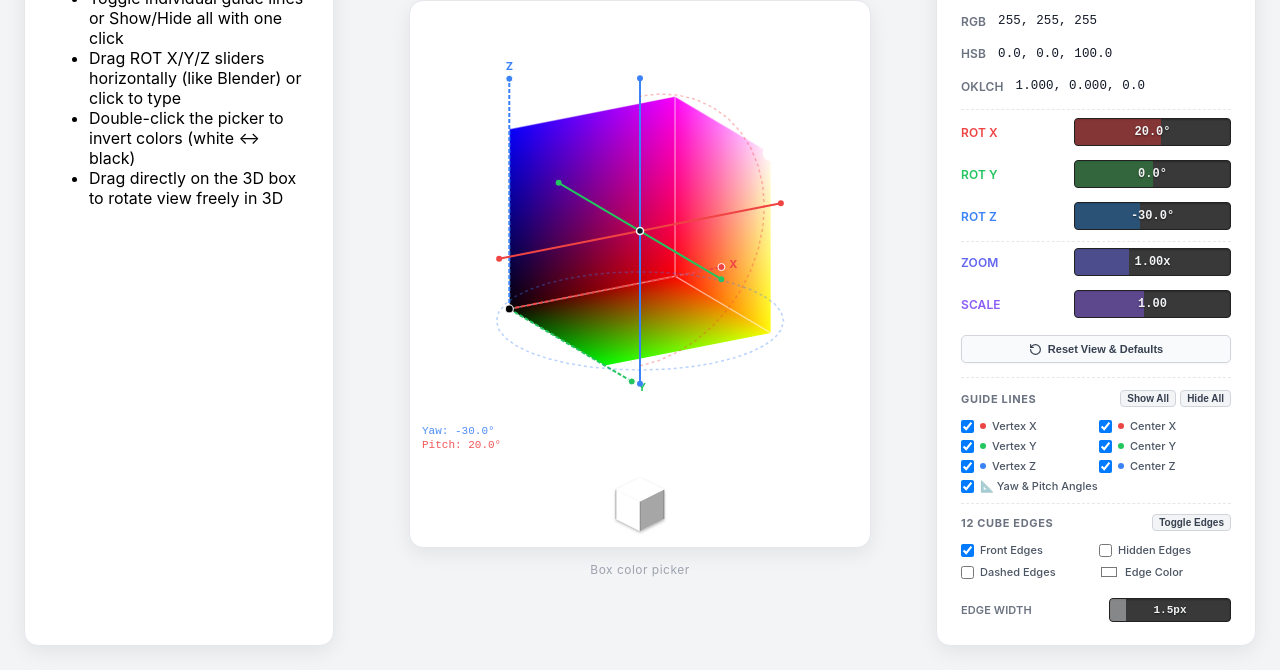
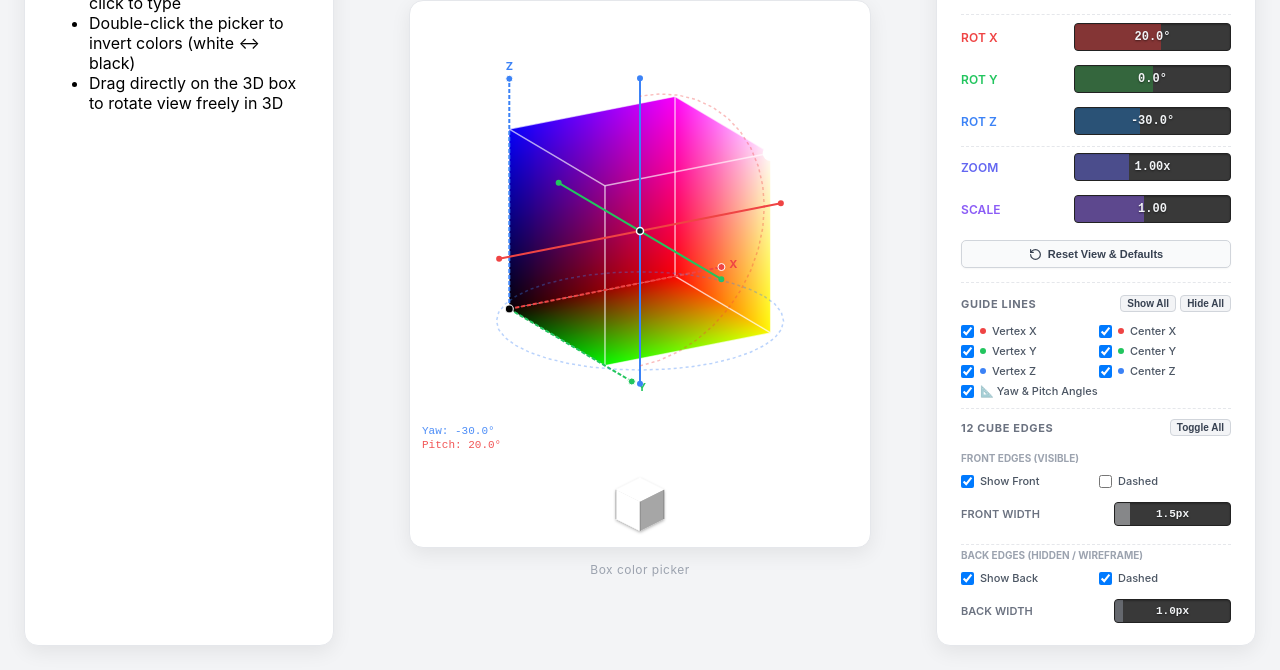
Before and after one commit to connoryang331/color-is-box, a website: page demo/index.html in a window 1280 px wide. Shown: the part 130-800 px from the top of the page. Drawn offline with Linux system fonts and the light colour scheme.

Commit message:
feat: accurately distinguish front & back/hidden edges with independent dashed/solid and width controls

```diff
--- a/demo/index.html
+++ b/demo/index.html
@@ -231,25 +231,40 @@
         </div>
       </div>
 
-      <!-- 12 Cube Edges Style Controls -->
+      <!-- 12 Cube Edges Style Controls (Front & Back/Hidden Edges) -->
       <div class="guides-panel" style="margin-top: 10px; padding-top: 10px;">
         <div class="guide-header">
           <span>12 Cube Edges</span>
           <div class="btn-all-group">
-            <button class="btn-mini" id="btn-toggle-edges">Toggle Edges</button>
+            <button class="btn-mini" id="btn-toggle-edges">Toggle All</button>
           </div>
         </div>
-        <div class="guide-grid" style="margin-bottom: 6px;">
-          <label class="guide-toggle-item"><input type="checkbox" id="e-vis" checked>Front Edges</label>
-          <label class="guide-toggle-item"><input type="checkbox" id="e-hid">Hidden Edges</label>
-          <label class="guide-toggle-item"><input type="checkbox" id="e-dash">Dashed Edges</label>
-          <label class="guide-toggle-item"><input type="color" id="e-col" value="#ffffff" style="width: 20px; height: 18px; border: none; padding: 0; cursor: pointer; background: transparent;">Edge Color</label>
+
+        <!-- Front Edges (前侧可见边) -->
+        <div style="font-size: 10px; font-weight: 700; color: #9ca3af; text-transform: uppercase; margin: 4px 0 2px 0;">Front Edges (Visible)</div>
+        <div class="guide-grid" style="margin-bottom: 4px;">
+          <label class="guide-toggle-item"><input type="checkbox" id="ef-vis" checked>Show Front</label>
+          <label class="guide-toggle-item"><input type="checkbox" id="ef-dash">Dashed</label>
         </div>
-        <div class="row" style="padding: 3px 0;">
-          <span class="label" style="font-size: 11px;">EDGE WIDTH</span>
-          <div class="blender-slider" id="slider-edge-w" style="width: 120px; height: 22px;">
+        <div class="row" style="padding: 2px 0;">
+          <span class="label" style="font-size: 11px;">FRONT WIDTH</span>
+          <div class="blender-slider" id="slider-ef-w" style="width: 115px; height: 22px;">
             <div class="bar" style="background: #e5e7eb;"></div>
-            <input type="text" id="v-edge-w" value="1.5px" style="font-size: 11px; line-height: 22px;">
+            <input type="text" id="v-ef-w" value="1.5px" style="font-size: 11px; line-height: 22px;">
+          </div>
+        </div>
+
+        <!-- Back / Hidden Edges (后侧暗部透视边) -->
+        <div style="font-size: 10px; font-weight: 700; color: #9ca3af; text-transform: uppercase; margin: 8px 0 2px 0; padding-top: 4px; border-top: 1px dashed #e5e7eb;">Back Edges (Hidden / Wireframe)</div>
+        <div class="guide-grid" style="margin-bottom: 4px;">
+          <label class="guide-toggle-item"><input type="checkbox" id="eb-vis" checked>Show Back</label>
+          <label class="guide-toggle-item"><input type="checkbox" id="eb-dash" checked>Dashed</label>
+        </div>
+        <div class="row" style="padding: 2px 0;">
+          <span class="label" style="font-size: 11px;">BACK WIDTH</span>
+          <div class="blender-slider" id="slider-eb-w" style="width: 115px; height: 22px;">
+            <div class="bar" style="background: #9ca3af;"></div>
+            <input type="text" id="v-eb-w" value="1.0px" style="font-size: 11px; line-height: 22px;">
           </div>
         </div>
       </div>
@@ -401,35 +416,36 @@
       };
     };
 
-    // ── 12 Cube Edges Controls Logic ──
-    const eVis = document.getElementById('e-vis');
-    const eHid = document.getElementById('e-hid');
-    const eDash = document.getElementById('e-dash');
-    const eCol = document.getElementById('e-col');
+    // ── 12 Cube Edges Controls Logic (Front & Back) ──
+    const efVis = document.getElementById('ef-vis');
+    const efDash = document.getElementById('ef-dash');
+    const ebVis = document.getElementById('eb-vis');
+    const ebDash = document.getElementById('eb-dash');
     const btnToggleEdges = document.getElementById('btn-toggle-edges');
 
     const updateEdgeStyle = () => {
       if (picker && picker.setEdgeStyle) {
         picker.setEdgeStyle({
-          showVisible: eVis.checked,
-          showHidden: eHid.checked,
-          dashed: eDash.checked,
-          color: eCol.value,
+          showFront: efVis.checked,
+          frontDashed: efDash.checked,
+          showBack: ebVis.checked,
+          backDashed: ebDash.checked,
         });
       }
     };
 
-    [eVis, eHid, eDash, eCol].forEach(el => el.addEventListener('input', updateEdgeStyle));
+    [efVis, efDash, ebVis, ebDash].forEach(el => el.addEventListener('input', updateEdgeStyle));
 
     let allEdgesOn = true;
     btnToggleEdges.addEventListener('click', () => {
       allEdgesOn = !allEdgesOn;
-      eVis.checked = allEdgesOn;
-      eHid.checked = allEdgesOn;
+      efVis.checked = allEdgesOn;
+      ebVis.checked = allEdgesOn;
       updateEdgeStyle();
     });
 
-    const sEdgeW = makeGenericSlider('slider-edge-w', 'v-edge-w', () => picker.getEdgeStyle ? picker.getEdgeStyle().width : 1.5, (w) => { if (picker.setEdgeStyle) picker.setEdgeStyle({ width: w }); }, 0.5, 8.0, 'px', 1);
+    const sEfW = makeGenericSlider('slider-ef-w', 'v-ef-w', () => picker.getEdgeStyle ? picker.getEdgeStyle().frontWidth : 1.5, (w) => { if (picker.setEdgeStyle) picker.setEdgeStyle({ frontWidth: w }); }, 0.5, 8.0, 'px', 1);
+    const sEbW = makeGenericSlider('slider-eb-w', 'v-eb-w', () => picker.getEdgeStyle ? picker.getEdgeStyle().backWidth : 1.0, (w) => { if (picker.setEdgeStyle) picker.setEdgeStyle({ backWidth: w }); }, 0.5, 8.0, 'px', 1);
 
     // ── Blender-style Slider & Input Logic ──
     const initBlenderSlider = (sliderId, inputId, axis, minVal, maxVal) => {
@@ -541,7 +557,8 @@
       sZ.update();
       sZoom.update();
       sScale.update();
-      sEdgeW.update();
+      sEfW.update();
+      sEbW.update();
       requestAnimationFrame(updateLoop);
     };
     requestAnimationFrame(updateLoop);
--- a/src/box-renderer.ts
+++ b/src/box-renderer.ts
@@ -183,58 +183,114 @@ export function getEdgeStyle(): EdgeStyleConfig {
   return { ...activeEdgeStyle };
 }
 
-// 12条边线在顶点中的索引对 (0: 000, 1: 100, 2: 010, 3: 001, 4: 110, 5: 101, 6: 011, 7: 111)
-const ALL_12_EDGES: [number, number][] = [
-  // 底面 4 条边 (z=0)
-  [0, 1], [1, 4], [4, 2], [2, 0],
-  // 顶面 4 条边 (z=1)
-  [3, 5], [5, 7], [7, 6], [6, 3],
-  // 纵向 4 条立柱边
-  [0, 3], [1, 5], [4, 7], [2, 6],
+/**
+ * 立方体 12 条边以及其相邻的两个面索引 (0: -X, 1: +X, 2: -Y, 3: +Y, 4: -Z, 5: +Z)
+ */
+const EDGE_TOPOLOGY: { edge: [number, number]; faces: [number, number] }[] = [
+  // 底面 4 条边 (z=0, -Z面为 4)
+  { edge: [0, 1], faces: [4, 2] }, // -Z, -Y
+  { edge: [1, 4], faces: [4, 1] }, // -Z, +X
+  { edge: [4, 2], faces: [4, 3] }, // -Z, +Y
+  { edge: [2, 0], faces: [4, 0] }, // -Z, -X
+
+  // 顶面 4 条边 (z=1, +Z面为 5)
+  { edge: [3, 5], faces: [5, 2] }, // +Z, -Y
+  { edge: [5, 7], faces: [5, 1] }, // +Z, +X
+  { edge: [7, 6], faces: [5, 3] }, // +Z, +Y
+  { edge: [6, 3], faces: [5, 0] }, // +Z, -X
+
+  // 4 条纵向立柱边
+  { edge: [0, 3], faces: [0, 2] }, // -X, -Y
+  { edge: [1, 5], faces: [1, 2] }, // +X, -Y
+  { edge: [4, 7], faces: [1, 3] }, // +X, +Y
+  { edge: [2, 6], faces: [0, 3] }, // -X, +Y
 ];
 
 /**
- * 绘制立方体 12 条棱边
+ * 绘制立方体 12 条棱边（严格根据面可见性精确区分 Front 前侧边 与 Back / Hidden 暗部透视边）
  */
 function draw12CubeEdges(
   ctx: CanvasRenderingContext2D,
   verts2d: Vec2[],
   verts3: Vec3[],
+  boxExtent: Vec3,
   style: EdgeStyleConfig,
 ): void {
-  if (!style.showVisible && !style.showHidden) return;
+  if (!style.showFront && !style.showBack) return;
 
+  const ext = [boxExtent.x, boxExtent.y, boxExtent.z];
+  const isFaceVisible: boolean[] = new Array(FACES.length).fill(false);
+
+  // 1. 先计算 6 个面在当前相机视角下的可见性 (背面剔除)
+  for (let fi = 0; fi < FACES.length; fi++) {
+    const face = FACES[fi];
+    const fixedVal = face.fixedValue * ext[face.fixedAxis];
+    const uMax = ext[face.uAxis];
+    const vMax = ext[face.vAxis];
+
+    const center3: Vec3 = { x: 0, y: 0, z: 0 };
+    const keys: (keyof Vec3)[] = ['x', 'y', 'z'];
+    (center3 as any)[keys[face.fixedAxis]] = fixedVal;
+    (center3 as any)[keys[face.uAxis]] = uMax * 0.5;
+    (center3 as any)[keys[face.vAxis]] = vMax * 0.5;
+    const camCenter = cameraTransform(center3);
+
+    const normEnd: Vec3 = {
+      x: center3.x + face.normal.x * 0.1,
+      y: center3.y + face.normal.y * 0.1,
+      z: center3.z + face.normal.z * 0.1,
+    };
+    const camNormEnd = cameraTransform(normEnd);
+    const camNormZ = camNormEnd.z - camCenter.z;
+
+    // 外法线朝向相机 (Z < 0) 即为前向可见面
+    if (camNormZ < 0) {
+      isFaceVisible[fi] = true;
+    }
+  }
+
+  // 2. 区分前侧可见边 (至少一个相邻面可见) 与 后侧透视暗边 (两个相邻面都不可见 / 背光)
   ctx.save();
-  ctx.lineWidth = style.width;
-  if (style.dashed) ctx.setLineDash([4, 3]);
-  else ctx.setLineDash([]);
 
-  // 计算每条边的深度及是否面向视点
-  for (const [a, b] of ALL_12_EDGES) {
-    const vA = verts2d[a];
-    const vB = verts2d[b];
-    const mid3: Vec3 = {
-      x: (verts3[a].x + verts3[b].x) * 0.5,
-      y: (verts3[a].y + verts3[b].y) * 0.5,
-      z: (verts3[a].z + verts3[b].z) * 0.5,
-    };
-    const camMid = cameraTransform(mid3);
-    const isFront = camMid.z <= 0; // 相机正前方/前侧边
+  // 绘制后侧暗边 (Back / Hidden Edges)
+  if (style.showBack) {
+    ctx.lineWidth = style.backWidth;
+    if (style.backDashed) ctx.setLineDash([4, 3]);
+    else ctx.setLineDash([]);
+    ctx.strokeStyle = style.backColor;
+    ctx.globalAlpha = style.backOpacity;
 
-    if (isFront && style.showVisible) {
-      ctx.strokeStyle = style.color;
-      ctx.globalAlpha = style.opacity;
-      ctx.beginPath();
-      ctx.moveTo(vA.x, vA.y);
-      ctx.lineTo(vB.x, vB.y);
-      ctx.stroke();
-    } else if (!isFront && style.showHidden) {
-      ctx.strokeStyle = style.color;
-      ctx.globalAlpha = style.opacity * 0.45; // 暗部背部透视边
-      ctx.beginPath();
-      ctx.moveTo(vA.x, vA.y);
-      ctx.lineTo(vB.x, vB.y);
-      ctx.stroke();
+    for (const item of EDGE_TOPOLOGY) {
+      const [f1, f2] = item.faces;
+      const isFrontEdge = isFaceVisible[f1] || isFaceVisible[f2];
+      if (!isFrontEdge) {
+        const [a, b] = item.edge;
+        ctx.beginPath();
+        ctx.moveTo(verts2d[a].x, verts2d[a].y);
+        ctx.lineTo(verts2d[b].x, verts2d[b].y);
+        ctx.stroke();
+      }
+    }
+  }
+
+  // 绘制前侧可见边 (Front Visible Edges)
+  if (style.showFront) {
+    ctx.lineWidth = style.frontWidth;
+    if (style.frontDashed) ctx.setLineDash([4, 3]);
+    else ctx.setLineDash([]);
+    ctx.strokeStyle = style.frontColor;
+    ctx.globalAlpha = style.frontOpacity;
+
+    for (const item of EDGE_TOPOLOGY) {
+      const [f1, f2] = item.faces;
+      const isFrontEdge = isFaceVisible[f1] || isFaceVisible[f2];
+      if (isFrontEdge) {
+        const [a, b] = item.edge;
+        ctx.beginPath();
+        ctx.moveTo(verts2d[a].x, verts2d[a].y);
+        ctx.lineTo(verts2d[b].x, verts2d[b].y);
+        ctx.stroke();
+      }
     }
   }
 
@@ -270,8 +326,8 @@ export function render(
   drawFaces(ctx, verts2d, verts3, boxExtent, mode, rs.viewRotating);
   ctx.restore();
 
-  // 2. 绘制 12 条棱边（高可配置）
-  draw12CubeEdges(ctx, verts2d, verts3, activeEdgeStyle);
+  // 2. 绘制 12 条棱边（严格根据面可见性精确区分 Front / Back 透视边）
+  draw12CubeEdges(ctx, verts2d, verts3, boxExtent, activeEdgeStyle);
 
   // 3. 绘制辅助参考线（解耦独立模块 guide-renderer）
   const g: GuideVisibility = typeof guides === 'boolean'
--- a/src/types.ts
+++ b/src/types.ts
@@ -47,21 +47,29 @@ export interface PickerState {
 }
 
 export interface EdgeStyleConfig {
-  showVisible: boolean;   // 前景可见边
-  showHidden: boolean;    // 背部遮挡暗边（透视骨架）
-  width: number;          // 边线粗细 (px)
-  dashed: boolean;        // 是否虚线
-  color: string;          // 线条颜色 (支持 rgba / hex)
-  opacity: number;        // 透明度 0..1
+  showFront: boolean;      // 显示前侧可见边（Front Edges）
+  showBack: boolean;       // 显示后侧被遮挡暗边（Back / Hidden Edges 透视线）
+  frontWidth: number;      // 前侧边线粗细 (px)
+  backWidth: number;       // 后侧边线粗细 (px)
+  frontDashed: boolean;    // 前侧边线是否虚线
+  backDashed: boolean;     // 后侧边线是否虚线
+  frontColor: string;      // 前侧边线颜色
+  backColor: string;       // 后侧边线颜色
+  frontOpacity: number;    // 前侧边透明度 0..1
+  backOpacity: number;     // 后侧边透明度 0..1
 }
 
 export const DEFAULT_EDGE_CONFIG: EdgeStyleConfig = {
-  showVisible: true,
-  showHidden: false,
-  width: 1.5,
-  dashed: false,
-  color: '#ffffff',
-  opacity: 0.45,
+  showFront: true,
+  showBack: true,
+  frontWidth: 1.5,
+  backWidth: 1.0,
+  frontDashed: false,
+  backDashed: true,
+  frontColor: '#ffffff',
+  backColor: '#ffffff',
+  frontOpacity: 0.65,
+  backOpacity: 0.25,
 };
 
 export interface GuideVisibility {
```
Also changed, not shown: dist/color-is-box-element.iife.js, dist/color-is-box-element.js, dist/color-is-box.iife.js, dist/color-is-box.js, dist/color-math.js.
